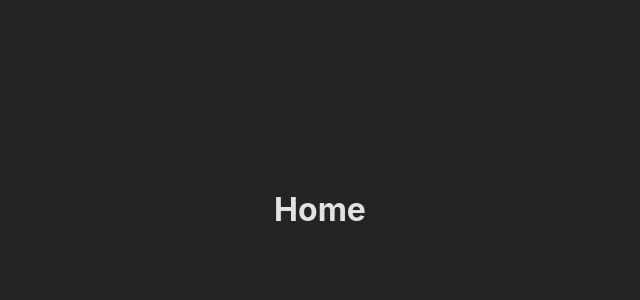
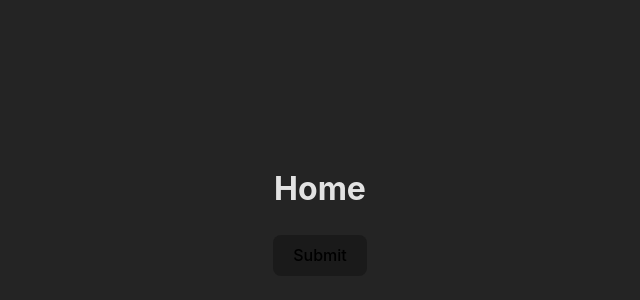
Before and after one commit to markarmanus/points-tax-calculator, a React (Vite) app: page / in a window 1280 px wide. Shown: the part 190-490 px from the top of the page, without its empty margins (320-960 px from the left). Built offline with nearby package versions, Linux system fonts and the light colour scheme.

Commit message:
- Add Button Component - Extend Colors to include new primary color - Add Submit Copy - Add Submit Button to Home Page

```diff
--- a/src/Components/Button.tsx
+++ b/src/Components/Button.tsx
@@ -1,5 +1,41 @@
-function Button() {
-  return <button>Click me!</button>;
+import styled from "styled-components";
+import COLORS from "../Constants/Colors";
+interface ButtonProps {
+  text: string;
+  onClick?: () => void;
+  containerStyle?: React.CSSProperties;
+  buttonStyle?: React.CSSProperties;
+}
+const ButtonContainer = styled.div`
+  display: flex;
+  justify-content: center;
+  align-items: center;
+  width: 100%;
+  height: 100%;
+`;
+const StyledButton = styled.button`
+  border-radius: 8px;
+  border: 1px solid transparent;
+  padding: 0.6em 1.2em;
+  font-size: 1em;
+  font-weight: 500;
+  font-family: inherit;
+  background-color: ${COLORS.primary};
+  cursor: pointer;
+  transition: border-color 0.25s;
+  &:hover {
+    border-color: ${COLORS.highlight};
+  }
+`;
+
+function Button(props: ButtonProps) {
+  return (
+    <ButtonContainer style={props.containerStyle}>
+      <StyledButton style={props.buttonStyle} onClick={props.onClick}>
+        {props.text}
+      </StyledButton>
+    </ButtonContainer>
+  );
 }
 
 export default Button;
--- a/src/Constants/Colors.ts
+++ b/src/Constants/Colors.ts
@@ -2,5 +2,6 @@ const COLORS = {
   background: "#242424",
   text: "rgba(255, 255, 255, 0.87)",
   highlight: "#646cff",
+  primary: "#1a1a1a",
 };
 export default COLORS;
--- a/src/Constants/Copy.ts
+++ b/src/Constants/Copy.ts
@@ -0,0 +1,5 @@
+const COPY = {
+  Submit: "Submit",
+};
+
+export default COPY;
--- a/src/Pages/Home.tsx
+++ b/src/Pages/Home.tsx
@@ -1,7 +1,11 @@
+import Button from "../Components/Button";
+import COPY from "../Constants/Copy";
+
 function Home() {
   return (
     <div>
       <h1>Home</h1>
+      <Button text={COPY.Submit} />
     </div>
   );
 }
```
